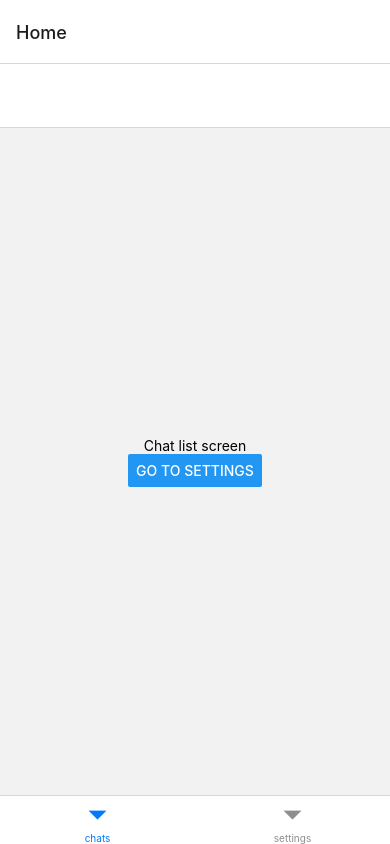
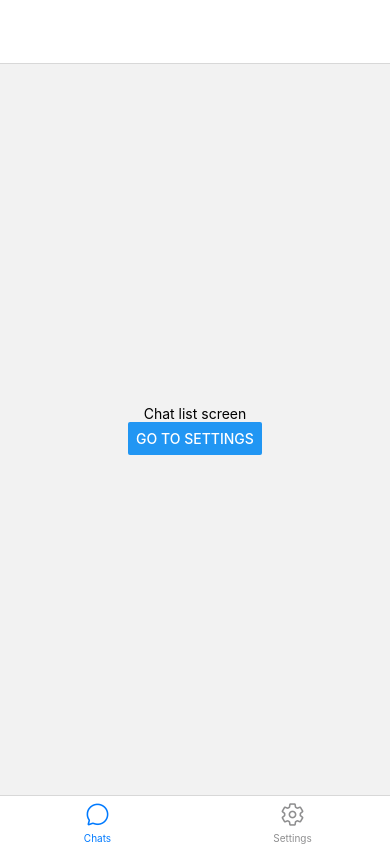
Before and after one commit to moemisri/whatsapp-beta, a React Native app: screen / in a window 390 px wide. Built offline with nearby package versions, Linux system fonts and the light colour scheme.

Commit message:
main navigator component extraction

```diff
--- a/App.jsx
+++ b/App.jsx
@@ -6,33 +6,15 @@ import { useCallback, useEffect, useState } from "react";
 import * as Font from 'expo-font';
 import { NavigationContainer } from '@react-navigation/native';
 import { createStackNavigator } from '@react-navigation/stack';
+import Ionicons from '@expo/vector-icons/Ionicons';
 
 import ChatListScreen from './screens/ChatListScreen';
 import ChatSettingsScreen from './screens/ChatSettingsScreen';
 import { createBottomTabNavigator } from '@react-navigation/bottom-tabs';
 import SettingsScreen from './screens/SettingsScreen';
+import AppNavigator from './navigation/AppNavigator';
 
 SplashScreen.preventAutoHideAsync();
-const Stack = createStackNavigator();
-const Tab = createBottomTabNavigator();
-const TabNavigator = () => {
-  return(
-    <Tab.Navigator screenOptions={{
-      headerTitle: ""
-    }} >
-      <Tab.Screen name="Chat List" component={ChatListScreen}
-        options={{
-          tabBarLabel: "chats"
-        }}
-      />
-      <Tab.Screen name="Settings" component={SettingsScreen}
-        options={{
-          tabBarLabel: "settings"
-        }}
-      />
-    </Tab.Navigator>
-  )
-}
 export default function App() {
   const [appIsLoaded, setAppIsLoaded] = useState(false);
   useEffect(() => {
@@ -78,14 +60,7 @@ export default function App() {
     <SafeAreaProvider
       style={styles.container}
       onLayout={onLayout}>
-        <NavigationContainer>
-          <Stack.Navigator>
-            <Stack.Screen name="Home" component={TabNavigator} />
-            <Stack.Screen name="Chat Settings" component={ChatSettingsScreen} options={{
-              headerTitle:"something else",
-             }} />
-          </Stack.Navigator>
-        </NavigationContainer>
+        <AppNavigator />
     </SafeAreaProvider>
   );
 }
--- /dev/null
+++ b/navigation/AppNavigator.jsx
@@ -0,0 +1,14 @@
+import React from "react";
+import { NavigationContainer } from '@react-navigation/native';
+
+import MainNavigator from "./MainNavigator";
+
+const AppNavigator = (props) => {
+  return (
+    <NavigationContainer>
+      <MainNavigator />
+    </NavigationContainer>
+  );
+};
+
+export default AppNavigator;
--- /dev/null
+++ b/navigation/MainNavigator.jsx
@@ -0,0 +1,53 @@
+import React from "react";
+import { createStackNavigator } from '@react-navigation/stack';
+import { createBottomTabNavigator } from '@react-navigation/bottom-tabs';
+import { Ionicons } from '@expo/vector-icons';
+
+import ChatSettingsScreen from '../screens/ChatSettingsScreen';
+import SettingsScreen from '../screens/SettingsScreen';
+import ChatListScreen from "../screens/ChatListScreen";
+
+const Stack = createStackNavigator();
+const Tab = createBottomTabNavigator();
+
+const TabNavigator = () => {
+  return (
+    <Tab.Navigator
+      screenOptions={{ headerTitle: '' }}>
+      <Tab.Screen name="ChatList" component={ChatListScreen} options={{
+        tabBarLabel: 'Chats',
+        tabBarIcon: ({ color, size }) => (
+          <Ionicons name="chatbubble-outline" size={ size } color={ color }  />
+        )
+      }} />
+      <Tab.Screen name="Settings" component={SettingsScreen} options={{
+        tabBarLabel: 'Settings',
+        tabBarIcon: ({ color, size }) => (
+          <Ionicons name="settings-outline" size={ size } color={ color } />
+        )
+      }}/>
+    </Tab.Navigator>
+  )
+}
+
+const MainNavigator = (props) => {
+  return (
+    <Stack.Navigator>
+      <Stack.Screen
+        name="Home"
+        component={TabNavigator}
+        options={{ headerShown: false }}
+      />
+      <Stack.Screen
+        name="ChatSettings"
+        component={ChatSettingsScreen}
+        options={{
+          headerTitle: "Settings",
+          headerBackTitle: "Back",
+        }}
+      />
+    </Stack.Navigator>
+  );
+};
+
+export default MainNavigator;
```
